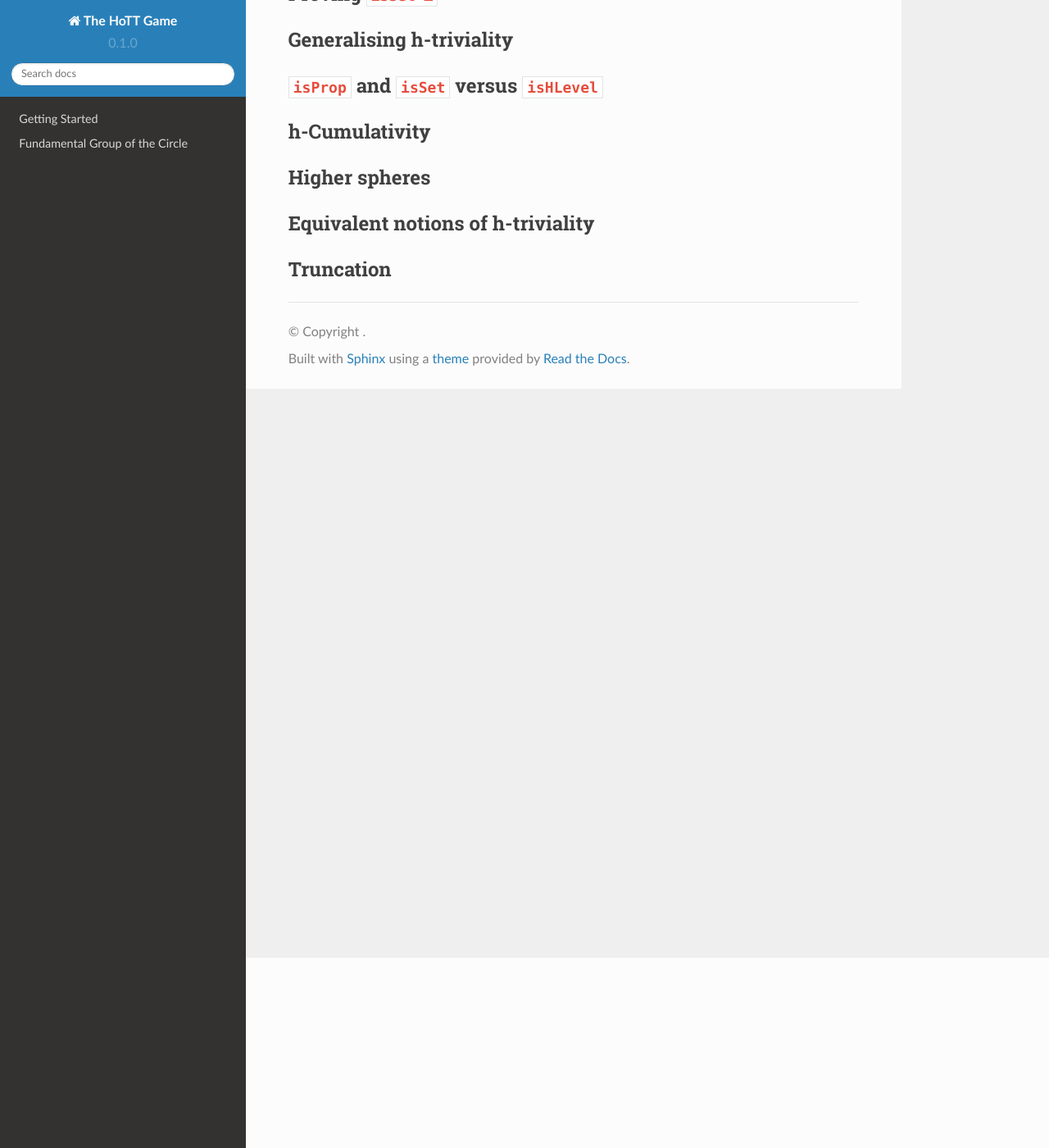
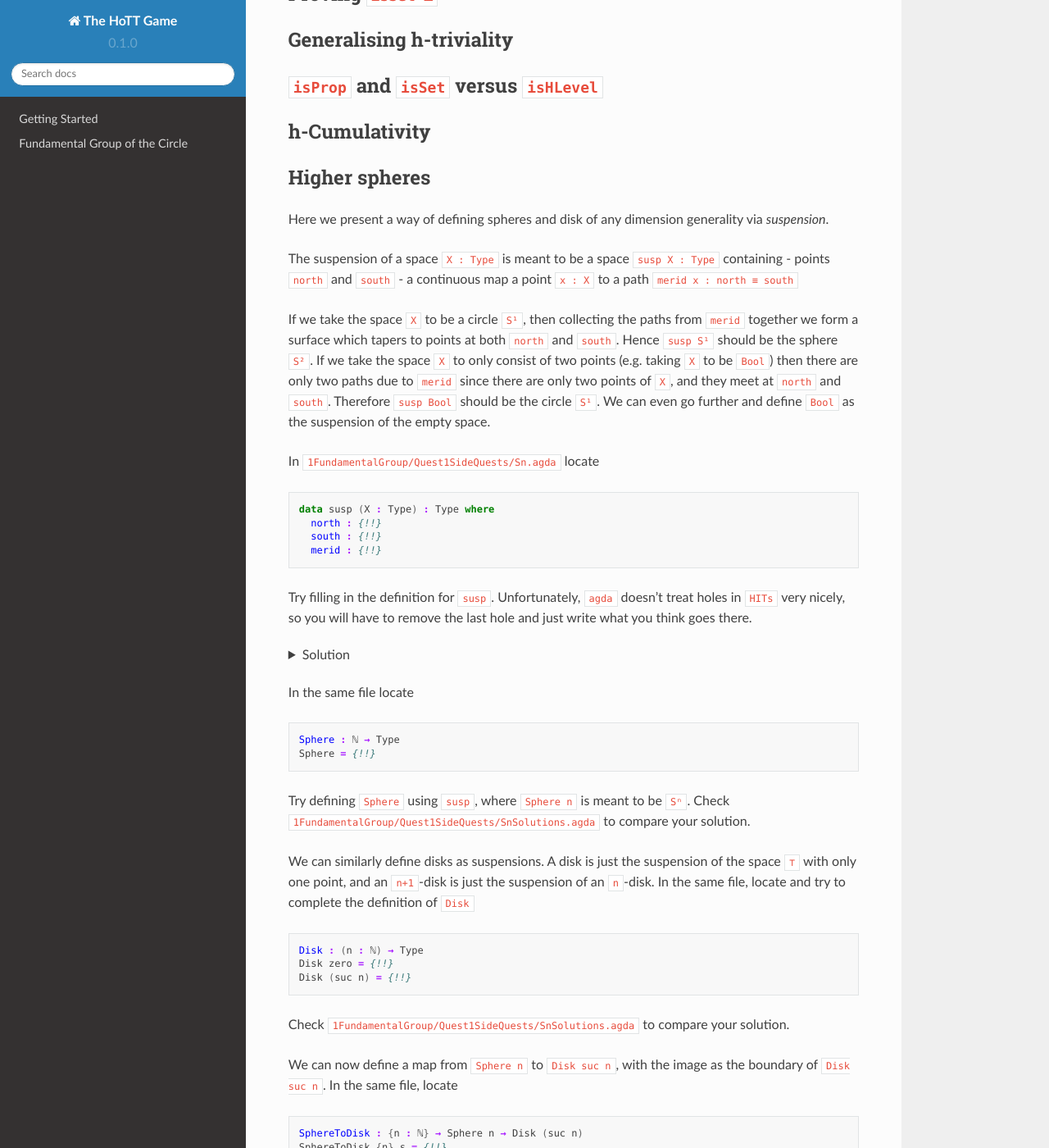
Before and after one commit to thehottgame/theHoTTGameGuide, a Sphinx documentation site: the page built from docs/source/1-fundamental-group/quest-1side.rst, in a window 1280 px wide and 1400 px high, scrolled down 232 px. Shown: the whole window at 82% size. Built offline with Sphinx 7.4.7 and the Read the Docs theme 2.0.0, drawn with Linux system fonts in a browser that asks for light colours; pages that are not in the unit, such as notebooks, are missing from menus; some of the changed text lies outside the part shown.

Commit message:
Added quest1 side quest on defining Sn

```diff
--- a/docs/source/1-fundamental-group/quest-1side.rst
+++ b/docs/source/1-fundamental-group/quest-1side.rst
@@ -30,6 +30,118 @@ h-Cumulativity
 Higher spheres
 --------------
 
+Here we present a way of defining spheres and disk of any dimension
+generality via *suspension*.
+
+The suspension of a space ``X : Type`` is meant to be a space
+``susp X : Type`` containing
+- points ``north`` and ``south``
+- a continuous map a point ``x : X`` to a path ``merid x : north ≡ south``
+
+If we take the space ``X`` to be a circle ``S¹``,
+then collecting the paths from ``merid`` together we form a surface which tapers
+to points at both ``north`` and ``south``.
+Hence ``susp S¹`` should be the sphere ``S²``.
+If we take the space ``X`` to only consist of two points
+(e.g. taking ``X`` to be ``Bool``)
+then there are only two paths due to ``merid`` since
+there are only two points of ``X``,
+and they meet at ``north`` and ``south``.
+Therefore ``susp Bool`` should be the circle ``S¹``.
+We can even go further and define ``Bool`` as the suspension
+of the empty space.
+
+In ``1FundamentalGroup/Quest1SideQuests/Sn.agda``
+locate
+
+.. code:: agda
+
+   data susp (X : Type) : Type where
+     north : {!!}
+     south : {!!}
+     merid : {!!}
+
+Try filling in the definition for ``susp``.
+Unfortunately, ``agda`` doesn't treat holes in ``HITs`` very nicely,
+so you will have to remove the last hole and
+just write what you think goes there.
+
+.. raw:: html
+
+   <p>
+   <details>
+   <summary>Solution</summary>
+
+.. code:: agda
+
+   data susp (X : Type) : Type where
+     north : susp X
+     south : susp X
+     merid : X → north ≡ south
+
+.. raw:: html
+
+   </details>
+   </p>
+
+In the same file locate
+
+.. code:: agda
+
+   Sphere : ℕ → Type
+   Sphere = {!!}
+
+Try defining ``Sphere`` using ``susp``,
+where ``Sphere n`` is meant to be ``Sⁿ``.
+Check ``1FundamentalGroup/Quest1SideQuests/SnSolutions.agda``
+to compare your solution.
+
+We can similarly define disks
+as suspensions.
+A disk is just the suspension of the space ``⊤`` with only one point,
+and an ``n+1``-disk is just the suspension of an ``n``-disk.
+In the same file, locate and try to complete the definition of ``Disk``
+
+.. code:: agda
+
+   Disk : (n : ℕ) → Type
+   Disk zero = {!!}
+   Disk (suc n) = {!!}
+
+Check ``1FundamentalGroup/Quest1SideQuests/SnSolutions.agda``
+to compare your solution.
+
+We can now define a map from ``Sphere n`` to ``Disk suc n``,
+with the image as the boundary of ``Disk suc n``.
+In the same file, locate
+
+.. code:: agda
+
+   SphereToDisk : {n : ℕ} → Sphere n → Disk (suc n)
+   SphereToDisk {n} s = {!!}
+
+Note that we have made the natural ``n`` `implicit <https://agda.readthedocs.io/en/v2.6.1/language/implicit-arguments.html>`_.
+Try filling in the definition.
+
+.. raw:: html
+
+   <p>
+   <details>
+   <summary>Hint</summary>
+
+- Case on ``n : ℕ``.
+- When ``n`` is ``zero`` you can also case on ``s : Sphere 0``
+  since the ``Sphere 0`` is just ``Bool``.
+- In the successor case don't forget to use the induction hypothesis.
+
+.. raw:: html
+
+   </details>
+   </p>
+
+Check ``1FundamentalGroup/Quest1SideQuests/SnSolutions.agda``
+to compare your solution.
+
 Equivalent notions of h-triviality
 ----------------------------------
 
```
Also changed, not shown: docs/source/1-fundamental-group/quest-1.rst (+0 -35 lines).
